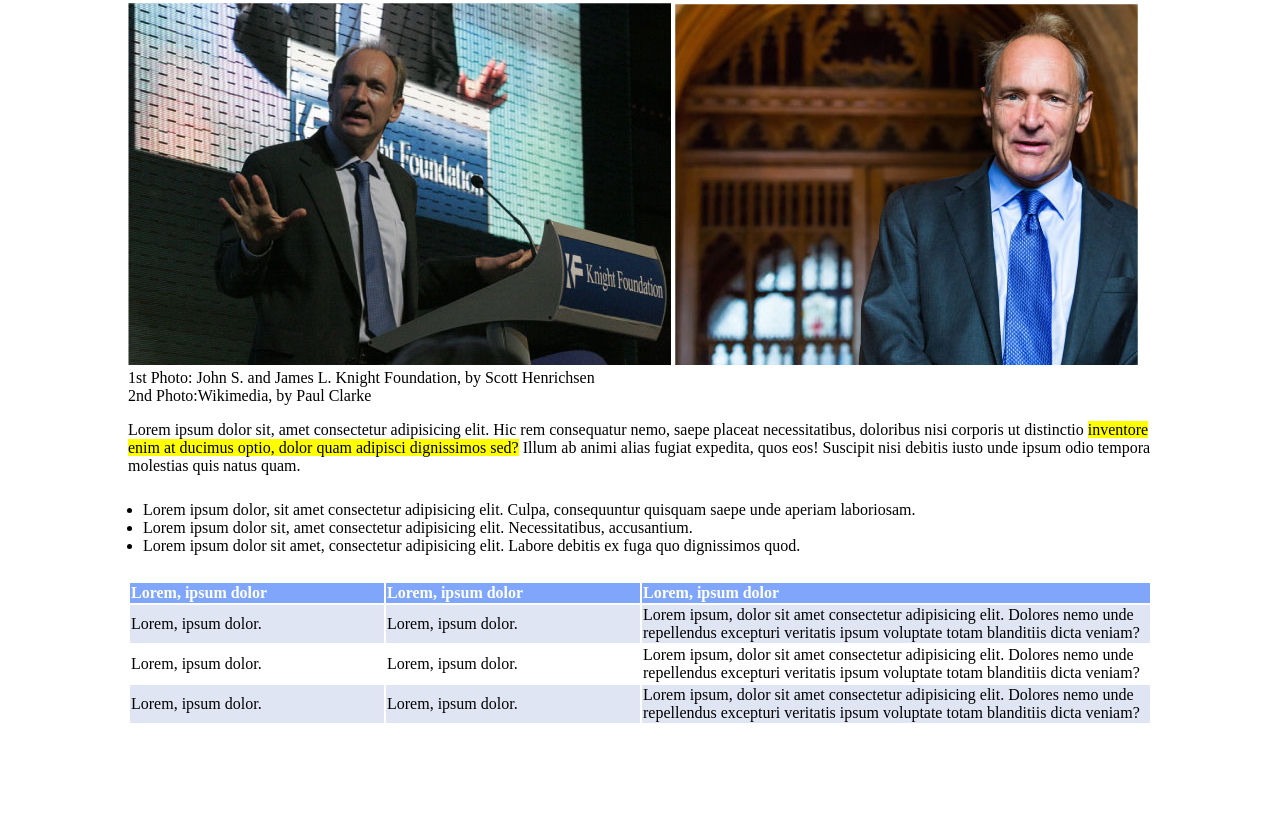
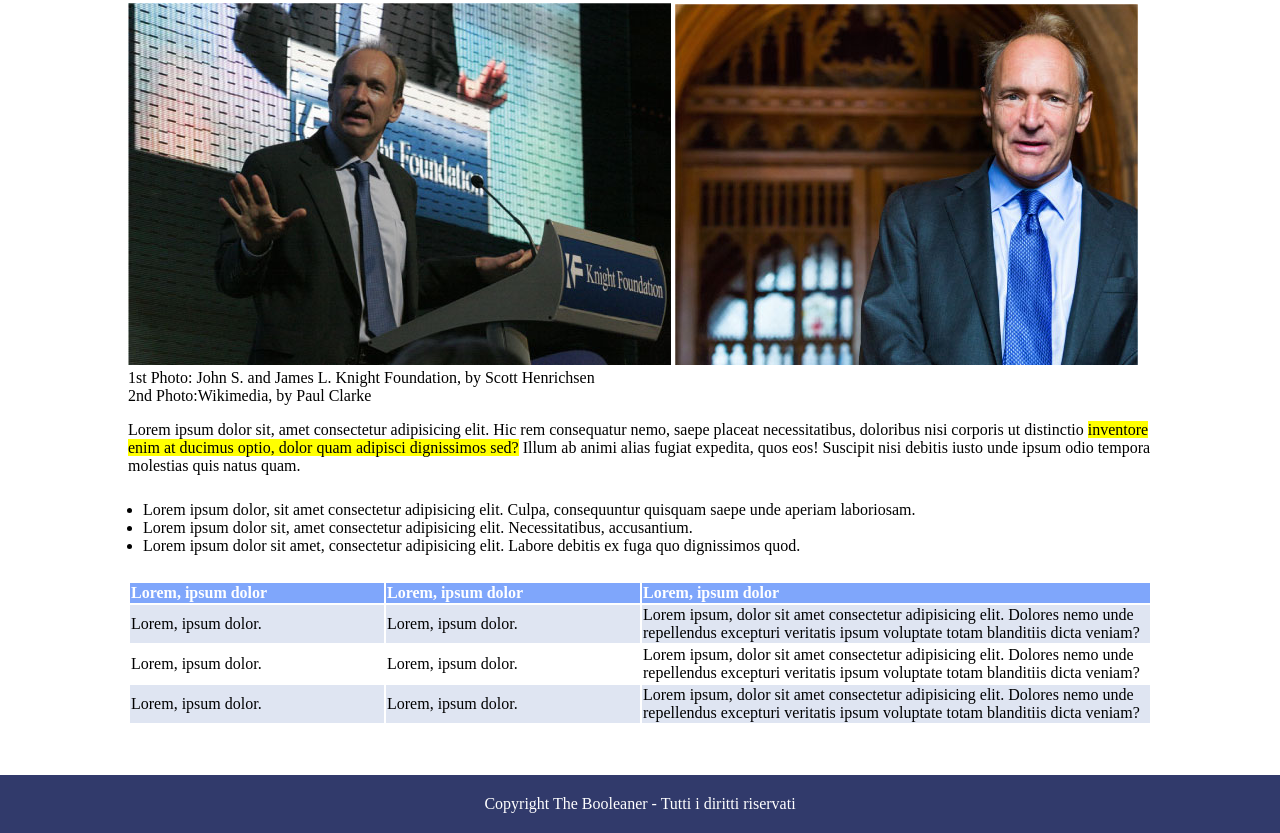
Before and after one commit to savit95/html-css-booleaner, a plain HTML site: page index.html in a window 1280 px wide. Shown: the part 294-1127 px from the top of the page. Before the commit the page ends 1019 px from the top, so only its background shows below. Drawn offline with Linux system fonts and the light colour scheme.

Commit message:
Creazione footer

```diff
--- a/css/app.css
+++ b/css/app.css
@@ -91,3 +91,9 @@ footer{
     padding: 20px;
     margin-top: auto;
 }
+
+footer{
+    text-align: center;
+    background-color: #313a6b;
+    margin-top: 50px;
+}
--- a/index.html
+++ b/index.html
@@ -56,6 +56,9 @@
             </tbody>
         </table>
     </main>
+    <footer>
+        <span>Copyright The Booleaner - Tutti i diritti riservati</span>
+    </footer>
 
 </body>
 </html>
```
